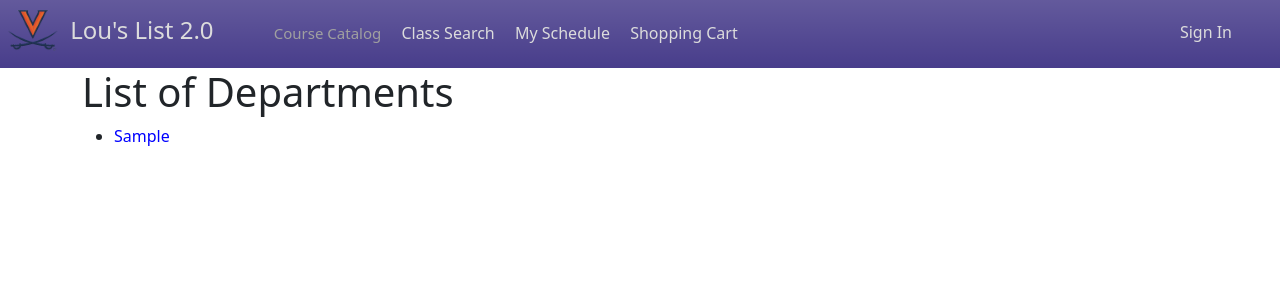
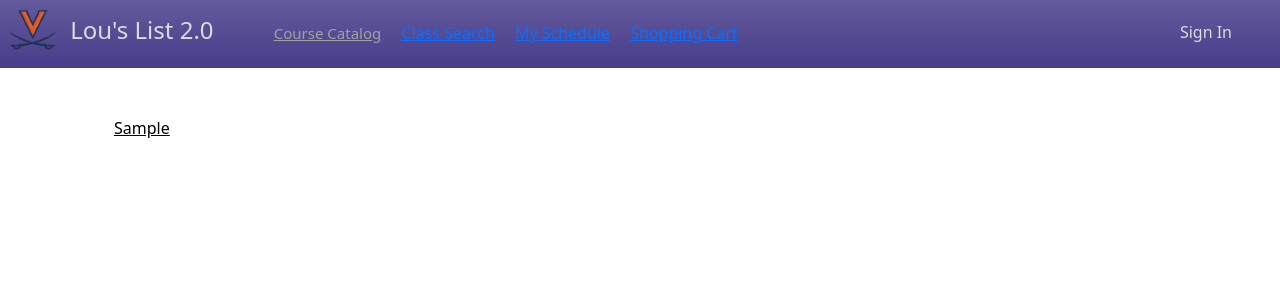
Before and after one commit to Mitchell-Hong/Lous-List-Final-Project, a Django app: page /main/coursecatalog/ in a window 1280 px wide. Shown: the top 300 px of the page. Run offline with Django 4.2, Linux system fonts and the light colour scheme; tables that the repository leaves empty hold one stand-in row (values such as "Sample post"); some libraries are stand-ins or nearby versions.

Commit message:
some styling to coursecatalog to pass sprint 4

```diff
--- a/main/static/main/index/style.css
+++ b/main/static/main/index/style.css
@@ -10,7 +10,7 @@ div a:hover{
     text-decoration: underline;
 }
 a:active{
-    color:blue;
+    color:rgb(163, 163, 163);
 }
 /* All a tags inside of a div in general */
 div a{
@@ -21,3 +21,8 @@ div a{
 #dropdownMenuButton1 {
     box-shadow: none;
 }
+
+.col{
+    background-color: lightsteelblue;
+    border: 1px solid black;
+}
--- a/main/templates/main/coursecatalog.html
+++ b/main/templates/main/coursecatalog.html
@@ -2,11 +2,15 @@
 <html>
     {% block content %}
         <body>
-            <div class="container">
-                <h1>List of Departments</h1>
-                <ul>
+            <div class="container mt-5">
+                <ul style="list-style-type: none;">
                     {% for dep in department_results.all %}
-                        <li><a href="{{ dep.abbreviation }}" style = "color: blue">{{ dep.abbreviation }}</a></li></li>
+                        {% if forloop.first %}<div class="row">{% endif %}
+                            <div class="col">
+                                <li><a href="{{ dep.abbreviation }}" style="color: black">{{ dep.abbreviation }}</a></li></li>
+                            </div>
+                        {% if forloop.counter|divisibleby:4 %}</div><div class="row">{% endif %}
+                        {% if forloop.last %}</div>{% endif %}
                     {% endfor %}
                 </ul>
             </div>
--- a/newLousList/settings.py
+++ b/newLousList/settings.py
@@ -63,6 +63,8 @@ MIDDLEWARE = [
 STATICFILES_STORAGE = "whitenoise.storage.CompressedManifestStaticFilesStorage"
 
 ROOT_URLCONF = 'newLousList.urls'
+
+DATA_UPLOAD_MAX_NUMBER_FIELDS = 10240
 
 TEMPLATES = [
     {
--- /dev/null
+++ b/static/main/index/style.css
@@ -0,0 +1,3 @@
+a{
+    color: blue;
+}
```
